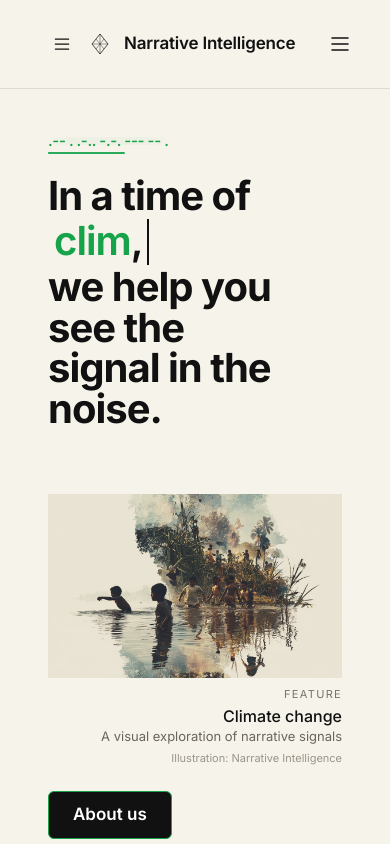
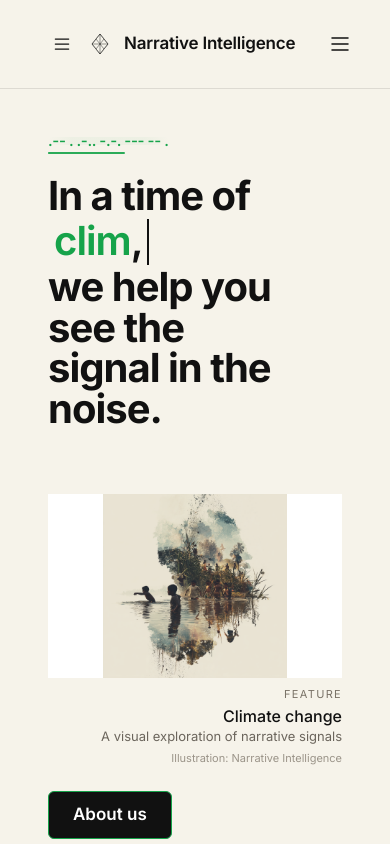
Before and after one commit to MehulSangham/narrative_intel_01, a Next.js app in the folder narrative-intel-website/: page / in a window 390 px wide. Shown: the top 844 px of the page. Built offline with nearby package versions, Linux system fonts and the light colour scheme.

Commit message:
style(hero): show full images with object-contain, add inner padding and focal positions

```diff
--- a/narrative-intel-website/src/components/hero/HeroCarousel.tsx
+++ b/narrative-intel-website/src/components/hero/HeroCarousel.tsx
@@ -146,6 +146,15 @@ export function HeroCarousel() {
     'artificial intelligence': '/images/hero-artificial.png',
   }
 
+  // Optional per-term focal points (object-position). Defaults to center.
+  const TERM_OBJECT_POSITION: Record<string, string> = {
+    'political instability': '50% 40%',
+    'climate change': '50% 50%',
+    'economic inequality': '50% 50%',
+    'artificial intelligence': '50% 50%',
+    'contested truth': '50% 50%',
+  }
+
   return (
     <div
       className="relative"
@@ -231,13 +240,14 @@ export function HeroCarousel() {
             frame={current.term !== 'climate change'}
           >
             {TERM_IMAGES[current.term] ? (
-              <div className="relative w-full h-full">
+              <div className="relative w-full h-full p-2 md:p-3 bg-white">
                 <Image
                   src={TERM_IMAGES[current.term]}
                   alt={`${current.term} visual`}
                   fill
                   sizes="(min-width: 1280px) 420px, 100vw"
-                  className="object-cover"
+                  className="object-contain"
+                  style={{ objectPosition: TERM_OBJECT_POSITION[current.term] ?? '50% 50%' }}
                   priority={index === 0}
                 />
               </div>
```
Also changed, not shown: narrative-intel-website/public/images/hero-truth.png.
